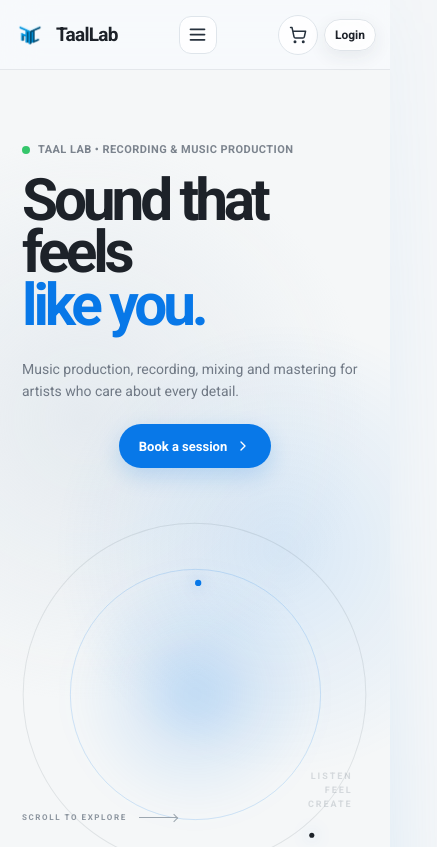
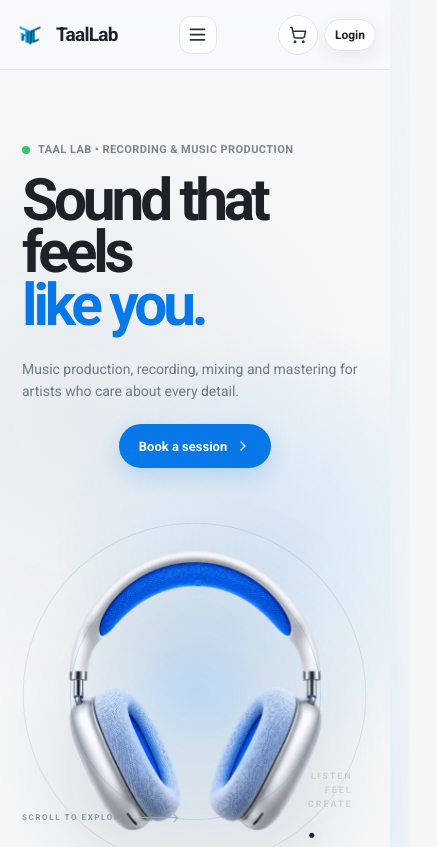
Before and after one commit to taallabstudio/webpage, a React (Vite) app: page / in a window 390 px wide. Shown: the top 847 px of the page, 437 px wide, since content can reach past the window. Built offline with nearby package versions, Linux system fonts and the light colour scheme; no server answers.

Commit message:
Render original headphone as a direct image element

```diff
--- a/src/Landing.jsx
+++ b/src/Landing.jsx
@@ -122,7 +122,8 @@ function Landing() {
       stage.classList.toggle("hero-exiting", progress > 0.34);
 
       if (scrollHeadphone) {
-        scrollHeadphone.style.setProperty("--headphone-rotation", `${(progress * 360).toFixed(2)}deg`);
+        scrollHeadphone.style.transform = `rotate(${(progress * 720).toFixed(2)}deg)`;
+        scrollHeadphone.style.opacity = String(Math.max(0, 1 - progress * 1.2));
       }
     };
 
@@ -231,7 +232,7 @@ function Landing() {
     </header>
 
     {typeof document !== "undefined" && createPortal(
-      <ProgressiveImage className="scroll-headphone" src="/headphones.webp" previewSrc="/headphones-preview.avif" alt="" priority />,
+      <img className="scroll-headphone" src="/headphones.webp" alt="" aria-hidden="true" />,
       document.body
     )}
 
```
